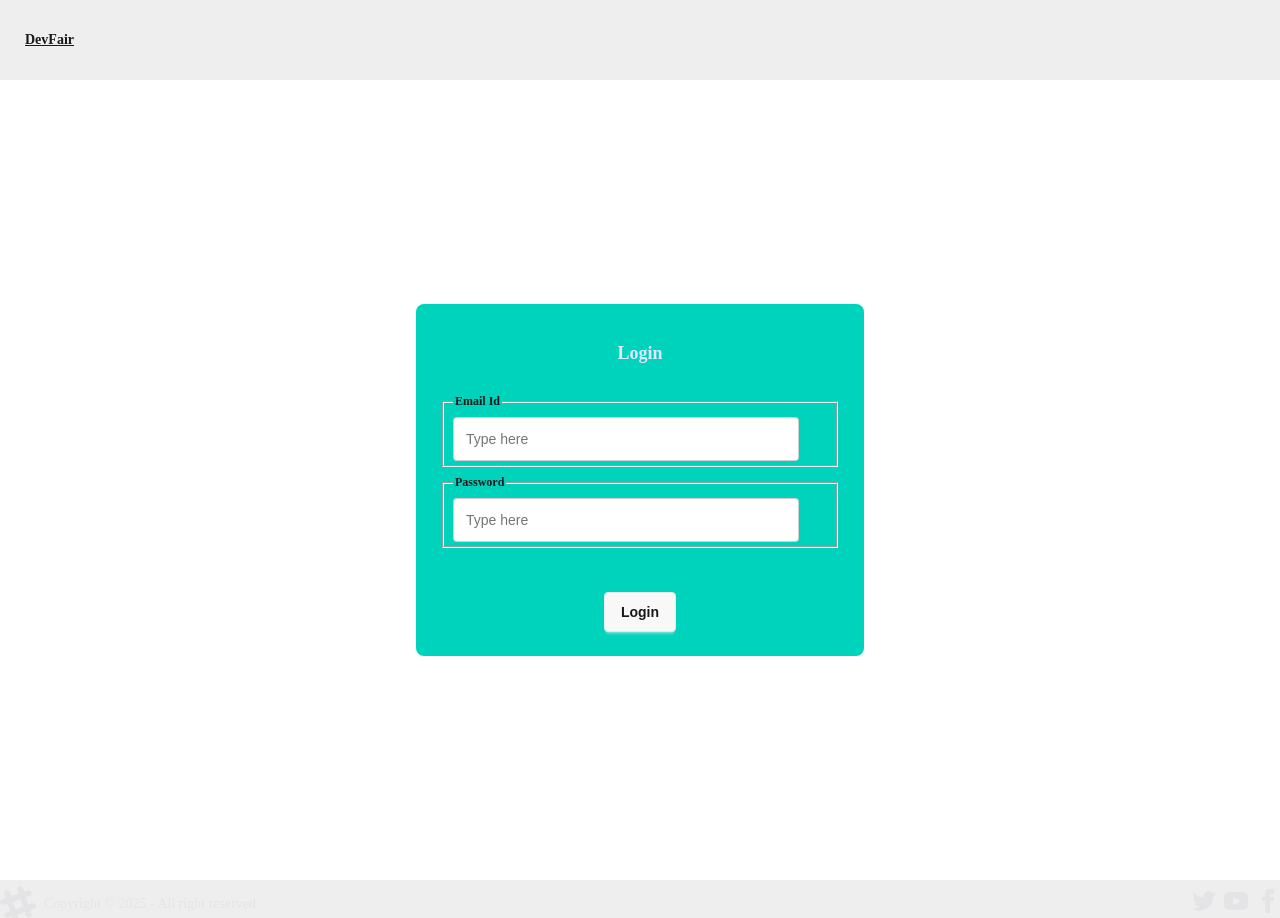
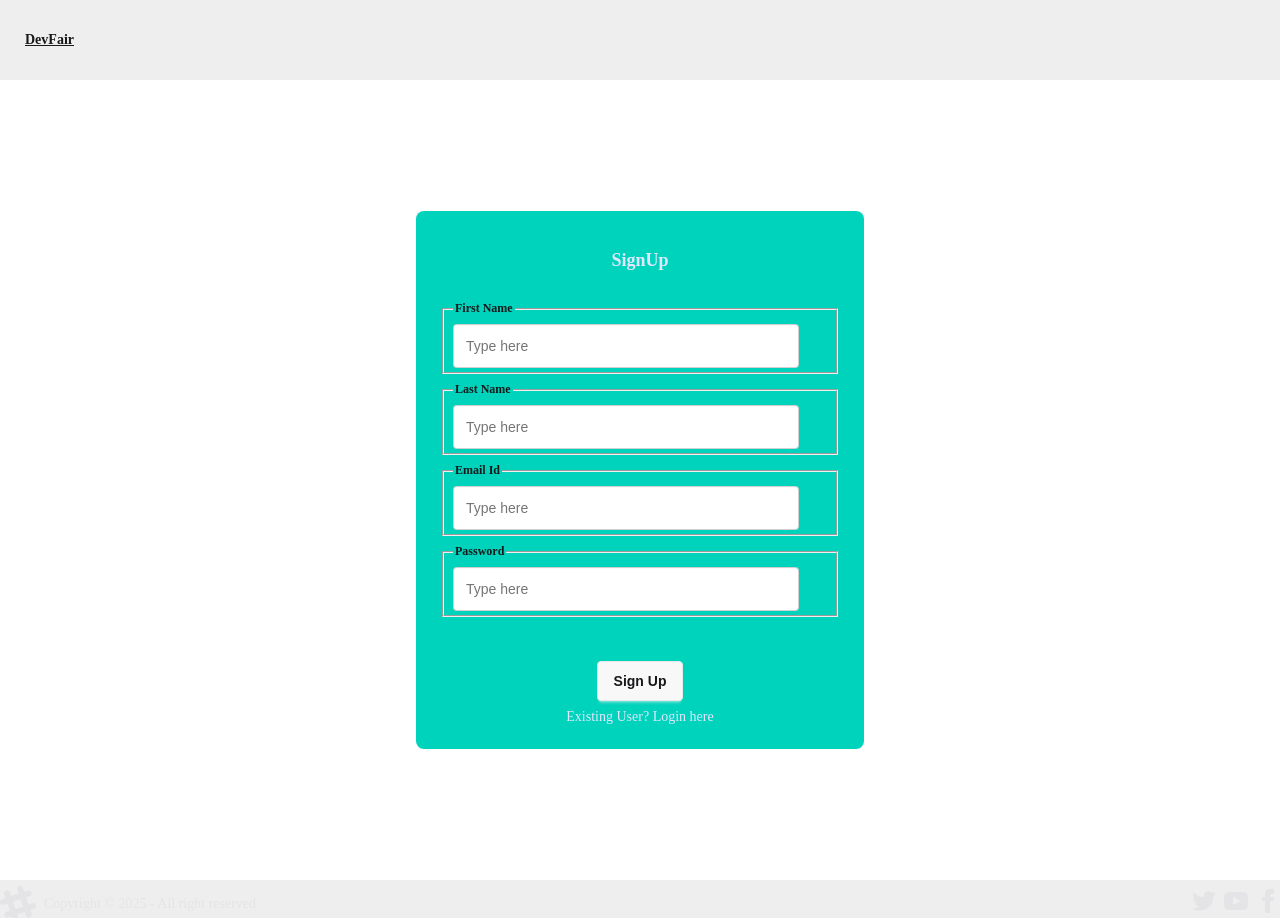
Before and after one commit to Akash9634/DevFair-Web, a React (Vite) app: page /login in a window 1280 px wide. Shown: the top 918 px of the page. Built offline with nearby package versions, Linux system fonts and the light colour scheme; no server answers.

Commit message:
signup page

```diff
--- a/src/Components/Feed.jsx
+++ b/src/Components/Feed.jsx
@@ -24,12 +24,16 @@ const Feed = () => {
   }, []);
 
 
-  return (
-  feed && (<div className="flex justify-center my-10">
-  <UserCard user={feed[0]} />
+ return (
+  <div className="flex justify-center my-10">
+    {feed && feed.length > 0 ? (
+      <UserCard user={feed[0]} />
+    ) : (
+      <h1 className="text-white">No users in feed</h1>
+    )}
   </div>
-  )
-)
+);
+
 }
 
 export default Feed;
--- a/src/Components/Login.jsx
+++ b/src/Components/Login.jsx
@@ -8,6 +8,9 @@ export const Login = () => {
 
   const [emailId, setEmailId] = useState("");
   const [password, setPassword] = useState("");
+  const [firstName, setFirstName] = useState("");
+  const [lastName, setLastName] = useState("");
+  const [isLoginForm, setIsLoginForm] = useState(false);
   const [error, setError] = useState("");
   const dispatch = useDispatch();
   const navigate = useNavigate();
@@ -26,12 +29,36 @@ export const Login = () => {
       setError(err?.response?.data || "Something went wrong");
     }
   }
+
+  const handleSignUp = async() => {
+    try{
+      const res = await axios.post(BASE_URL + "/signup", {
+        firstName,
+        lastName,
+        emailId,
+        password,
+      }, {withCredentials: true});
+      dispatch(addUser(res.data.data));
+      return navigate("/profile");
+    }
+    catch(err){
+       setError(err?.response?.data || "Something went wrong");
+    }
+  }
   return (
     <div className="flex justify-center items-center min-h-screen">
       <div className="card bg-accent text-primary-content w-[28rem]">
   <div className="card-body">
-    <h2 className="card-title justify-center">Login</h2>
+    <h2 className="card-title justify-center">{isLoginForm ? "Login" : "SignUp"}</h2>
     <div>
+    {!isLoginForm && <><fieldset className="fieldset">
+  <legend className="fieldset-legend">First Name</legend>
+  <input type="text" value={firstName} className="input" onChange={(e) => setFirstName(e.target.value)} placeholder="Type here" />
+</fieldset>
+ <fieldset className="fieldset">
+  <legend className="fieldset-legend">Last Name</legend>
+  <input type="text" value={lastName} className="input" onChange={(e) => setLastName(e.target.value)} placeholder="Type here" />
+</fieldset></>}
       <fieldset className="fieldset">
   <legend className="fieldset-legend">Email Id</legend>
   <input type="text" value={emailId} className="input" onChange={(e) => setEmailId(e.target.value)} placeholder="Type here" />
@@ -43,8 +70,9 @@ export const Login = () => {
     </div>
     <p className="text-red-500">{error}</p>
     <div className="card-actions justify-center">
-      <button className="btn" onClick={handleLogin}>Login</button>
+      <button className="btn" onClick={isLoginForm? handleLogin: handleSignUp}>{isLoginForm ? "Login" : "Sign Up"}</button>
     </div>
+    <p className="m-auto cursor-pointer py-2" onClick={() => setIsLoginForm((value) => !value)}>{isLoginForm ? "New User? Signup here" : "Existing User? Login here"}</p>
   </div>
 </div>
     </div>
--- a/src/Components/UserCard.jsx
+++ b/src/Components/UserCard.jsx
@@ -1,10 +1,23 @@
-
+import axios from "axios";
+import { BASE_URL } from "../utils/constants";
+import { useDispatch } from "react-redux";
+import { removeUserFromFeed } from "../utils/feedSlice";
 const UserCard = ({user}) => {
-  const {firstName, lastName, photoUrl, age, gender, about} = user;
+  const { _id, firstName, lastName, photoUrl, age, gender, about} = user;
+  const dispatch = useDispatch();
+  const handleSendRequest = async (status, userId) => {
+    try{
+    const res = await axios.post(BASE_URL + "/request/send/" + status + "/" + userId, {}, {withCredentials: true});
+    dispatch(removeUserFromFeed(userId))
+    }
+    catch(err){
+      console.log(err.message);
+    }
+  }
   return (
     <div className="card bg-base-300 w-96 shadow-sm">
   <figure>
-    <img
+    <img className="w-1/3 h-auto object-contain"
       src={user.photoUrl}
       alt="Shoes" />
   </figure>
@@ -13,8 +26,8 @@ const UserCard = ({user}) => {
     {age && gender && <p>{age + ", " + gender}</p>}
     <p>{about}</p>
     <div className="card-actions justify-center my-4">
-      <button className="btn btn-primary">Ignore</button>
-      <button className="btn btn-secondary">Interested</button>
+      <button className="btn btn-primary" onClick={() => handleSendRequest("ignored", _id)}>Ignore</button>
+      <button className="btn btn-secondary" onClick={() => handleSendRequest("interested", _id)}>Interested</button>
     </div>
   </div>
 </div>
--- a/src/utils/feedSlice.js
+++ b/src/utils/feedSlice.js
@@ -4,9 +4,12 @@ const feedSlice = createSlice({
   initialState: null,
   reducers: {
     addFeed: (state, action) => action.payload,
-    removeFeed: (state, action) => null,
+    removeUserFromFeed: (state, action) => {
+      const newFeed = state.filter((user) => user._id !== action.payload);
+      return newFeed;
+    }
   },
 });
 
-export const {addFeed} = feedSlice.actions;
+export const {addFeed, removeUserFromFeed} = feedSlice.actions;
 export default feedSlice.reducer;
```
